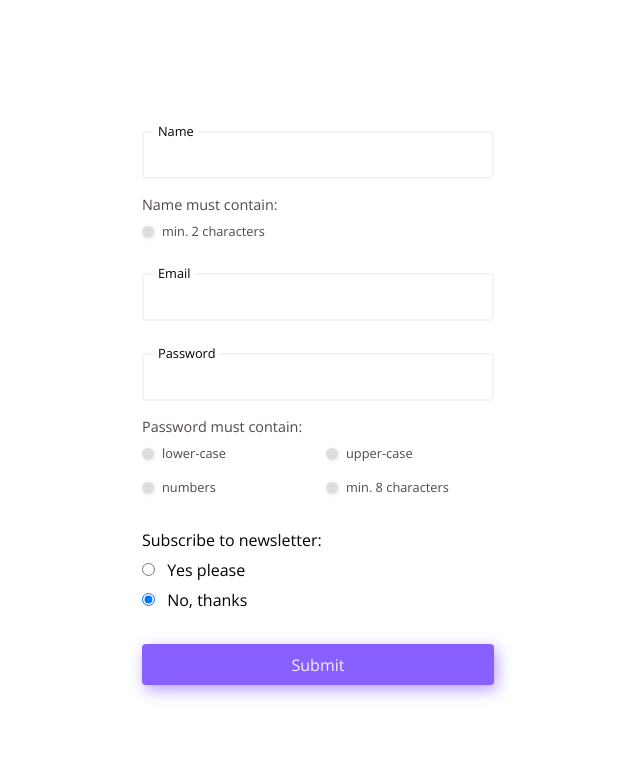
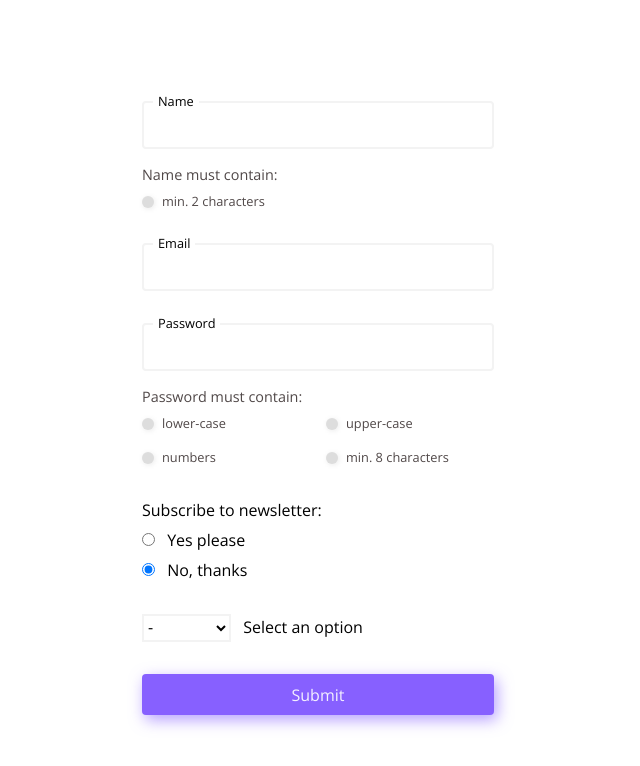
Before and after one commit to Falkan3/Loom, a website with bundled scripts: page demo/index.html in a window 1280 px wide. Shown: the whole page, without its empty margins (322-962 px from the left). Built offline with nearby package versions, Linux system fonts and the light colour scheme.

Commit message:
Add select form element to demo page, remove select element special value getter, add styling for selects on demo page

```diff
--- a/demo/index.html
+++ b/demo/index.html
@@ -66,6 +66,18 @@
 				</div>
 			</div>
 
+			<div class="input-wrapper">
+				<div class="block m-b--hf">
+					<select id="select" name="select" data-loom-rules="required">
+						<option value="" selected>-</option>
+						<option value="option_1">Option 1</option>
+						<option value="option_2">Option 2</option>
+						<option value="option_3">Option 3</option>
+					</select>
+					<label class="m-l--hf" for="select">Select an option</label>
+				</div>
+			</div>
+
 			<!--<div class="input-wrapper">-->
 			<!--	<label for="name">Password confirmation</label>-->
 			<!--	<input id="passwordConfirmation" type="password" name="password_confirmation" data-loom-rules="required" />-->
--- a/src/assets/scss/loom.theme.scss
+++ b/src/assets/scss/loom.theme.scss
@@ -106,6 +106,19 @@ p {
 		}
 	}
 
+	select {
+		border: solid 2px #f3f3f3;
+		transition: border-color cubic-bezier(.16, .87, .25, .91) 0.3s;
+
+		&.loom-error {
+			border-color: mixins.get-palette-hue('danger', 500);
+		}
+
+		&.loom-success {
+			border-color: mixins.get-palette-hue('success', 500);
+		}
+	}
+
 	button {
 		display: block;
 		width: 100%;
--- a/src/components/modules/validator.js
+++ b/src/components/modules/validator.js
@@ -76,8 +76,6 @@ export default function (Loom, Components, Events) {
 
         setValueGetter(element) {
             switch (element.tagName) {
-            case 'SELECT':
-                return (el) => el.options[el.selectedIndex].value;
             case 'INPUT':
                 if (element.getAttribute('type') === 'checkbox') {
                     return (el) => el.checked;
```
